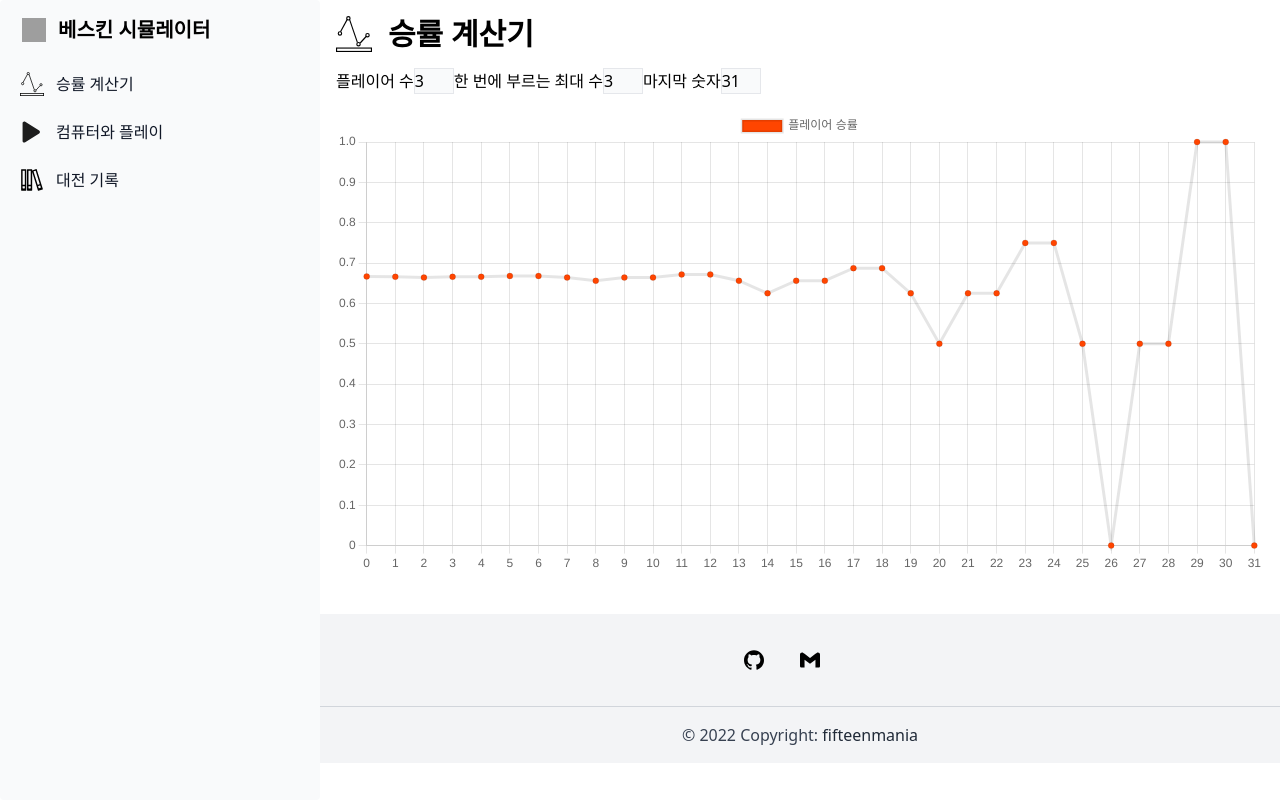
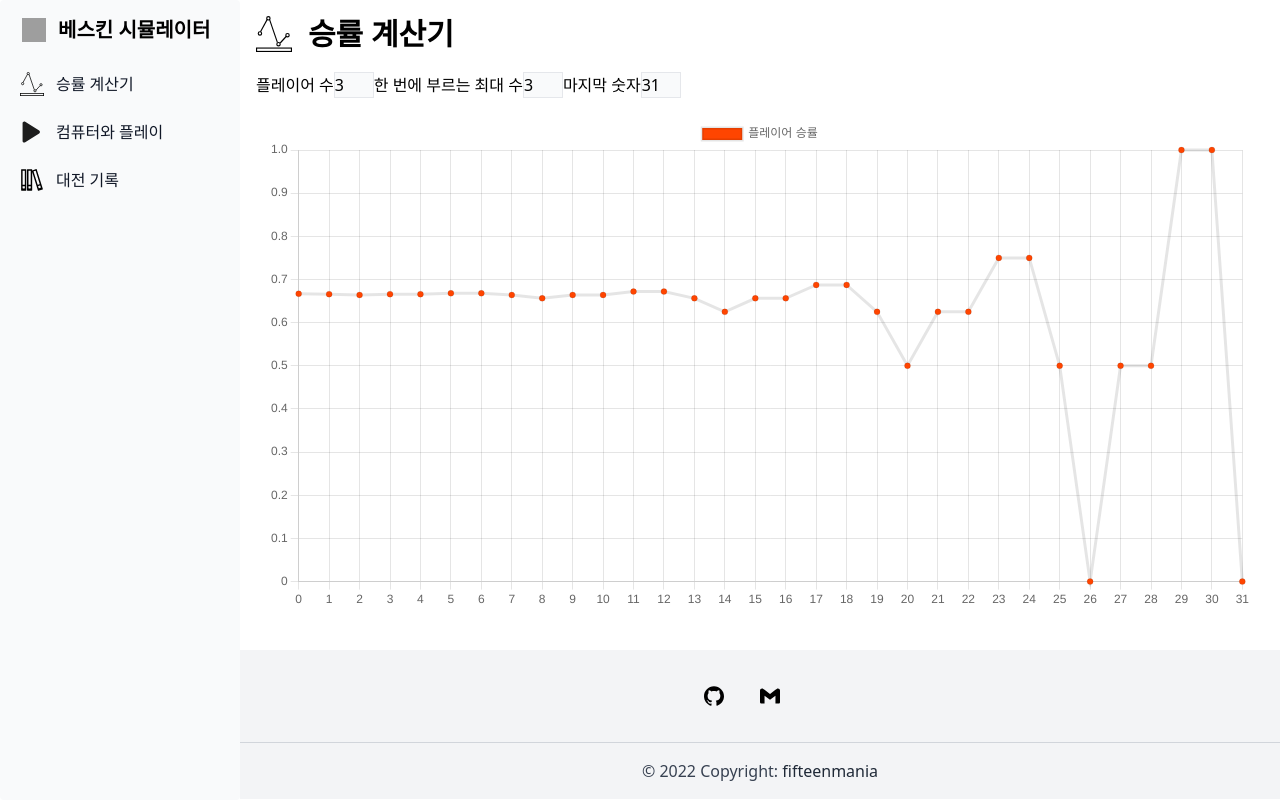
Before and after one commit to fifteenmania/baskin-client2, a React (Create React App) app: page /calculator in a window 1280 px wide. Built offline with nearby package versions, Linux system fonts and the light colour scheme; grey boxes are pictures that could not be loaded; the HTML template or start-up script is replaced by a standard one.

Commit message:
fix: responsive container css

```diff
--- a/src/calculator/CalculatorMain.tsx
+++ b/src/calculator/CalculatorMain.tsx
@@ -59,7 +59,9 @@ export default function CalculatorMain() {
     <Header src={GraphIcon} alt="승률 계산기" text="승률 계산기" to="/calculator"/>
     <div className=''>
       <InputPanel gameSetting={gameSetting}/>
-      <Line datasetIdKey='1' data={data} className="mt-4 w-fit"/>
+      <div className='pr-3 pl-3'>
+        <Line datasetIdKey='1' data={data}/>
+      </div>
     </div>
   </section>
 }
--- a/src/component/InputPanel.tsx
+++ b/src/component/InputPanel.tsx
@@ -42,7 +42,7 @@ function InputFieldContainer({children}: {children?: React.ReactNode}) {
 }
 
 export default function InputPanel({gameSetting} : {gameSetting: GameSetting}) {
-  return <div className="flex flex-row bg-white">
+  return <div className="flex flex-row bg-white mt-5 mb-5">
     <InputFieldContainer>
       <label htmlFor="num-player">플레이어 수</label>
       <InputFieldNumber name="num-player" value={gameSetting.numPlayer} onChange={(e) => gameSetting.setNumPlayer(changeEventToValue(e))}/>
--- a/src/main/Main.tsx
+++ b/src/main/Main.tsx
@@ -16,11 +16,11 @@ export function MainRouter() {
 }
 
 export default function Main() {
-  return <div className="lg:flex lg:flex-row h-screen w-screen">
-    <aside className="flex-none w-full lg:w-3/12 lg:h-screen" aria-label="Sidebar">
+  return <div className="h-full lg:flex lg:min-h-screen">
+    <aside className="w-full lg:w-60 lg:flex-none" aria-label="Sidebar">
       <SideBar/>
     </aside>
-    <div className="lg:w-9/12">
+    <div className="w-full lg:w-[calc(100%-15rem)] lg:flex-none">
       <main className="ml-4 mr-4">
         <MainRouter/>
       </main>
```
